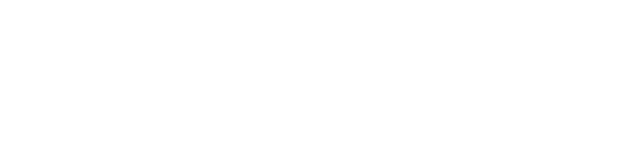
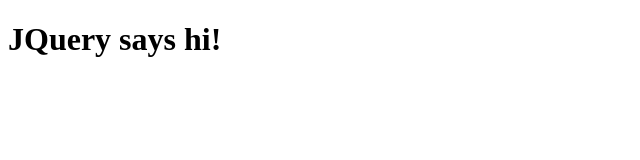
Before and after one commit to JelleKruijssen/educom-jquery-basis-1661263568, a plain HTML site: page index.html in a window 1280 px wide. Shown: the whole page, without its empty margins (0-640 px from the left). Drawn offline with Linux system fonts and the light colour scheme.

Commit message:
JQuery index (#1)

```diff
--- a/index.html
+++ b/index.html
@@ -4,6 +4,7 @@
     <script src="js/jquery.js"></script>
     <script>
       $(document).ready( function() {
+        $("#content").html("<h1>JQuery says hi!</h1>")
 
          /// code lives here
 
```
